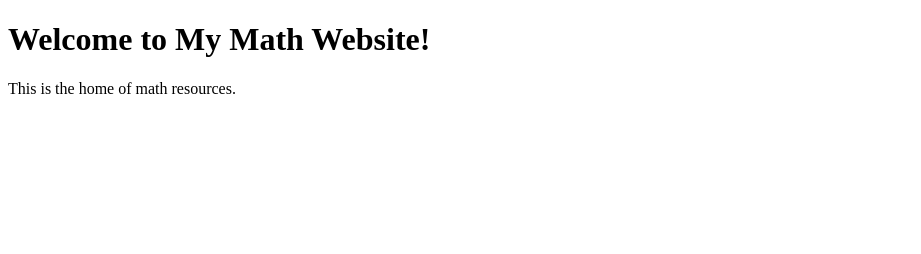
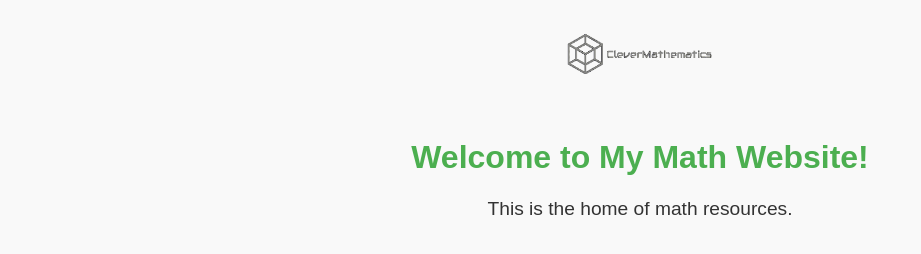
Before and after one commit to clevermathematics13/math-website, a plain HTML site: page index.html in a window 1280 px wide. Shown: the whole page, without its empty margins (0-921 px from the left). Drawn offline with Linux system fonts and the light colour scheme.

Commit message:
Add CleverLogo.gif and update scripts to integrate it

```diff
--- a/index.html
+++ b/index.html
@@ -4,8 +4,13 @@
     <meta charset="UTF-8">
     <meta name="viewport" content="width=device-width, initial-scale=1.0">
     <title>Math Website</title>
+    <link rel="stylesheet" href="style.css">
 </head>
 <body>
+    <!-- Logo Section -->
+    <img src="assets/CleverLogo.gif" alt="Math Website Logo" class="logo">
+
+    <!-- Heading and Description -->
     <h1>Welcome to My Math Website!</h1>
     <p>This is the home of math resources.</p>
 </body>
--- /dev/null
+++ b/style.css
@@ -0,0 +1,29 @@
+/* General Body Styling */
+body {
+    font-family: Arial, sans-serif;
+    background-color: #f9f9f9;
+    color: #333;
+    margin: 0;
+    padding: 0;
+    text-align: center;
+}
+
+/* Heading Styling */
+h1 {
+    color: #4CAF50;
+    margin-top: 50px;
+}
+
+/* Paragraph Styling */
+p {
+    font-size: 1.2em;
+}
+
+/* Logo Styling */
+.logo {
+    width: 150px; /* Adjust the size of your logo */
+    height: auto; /* Keep the aspect ratio */
+    display: block; /* Centers the logo block-wise */
+    margin: 20px auto; /* Center horizontally with margin */
+    padding: 10px;
+}
```
Also changed, not shown: assets/CleverLogo.gif (added).
